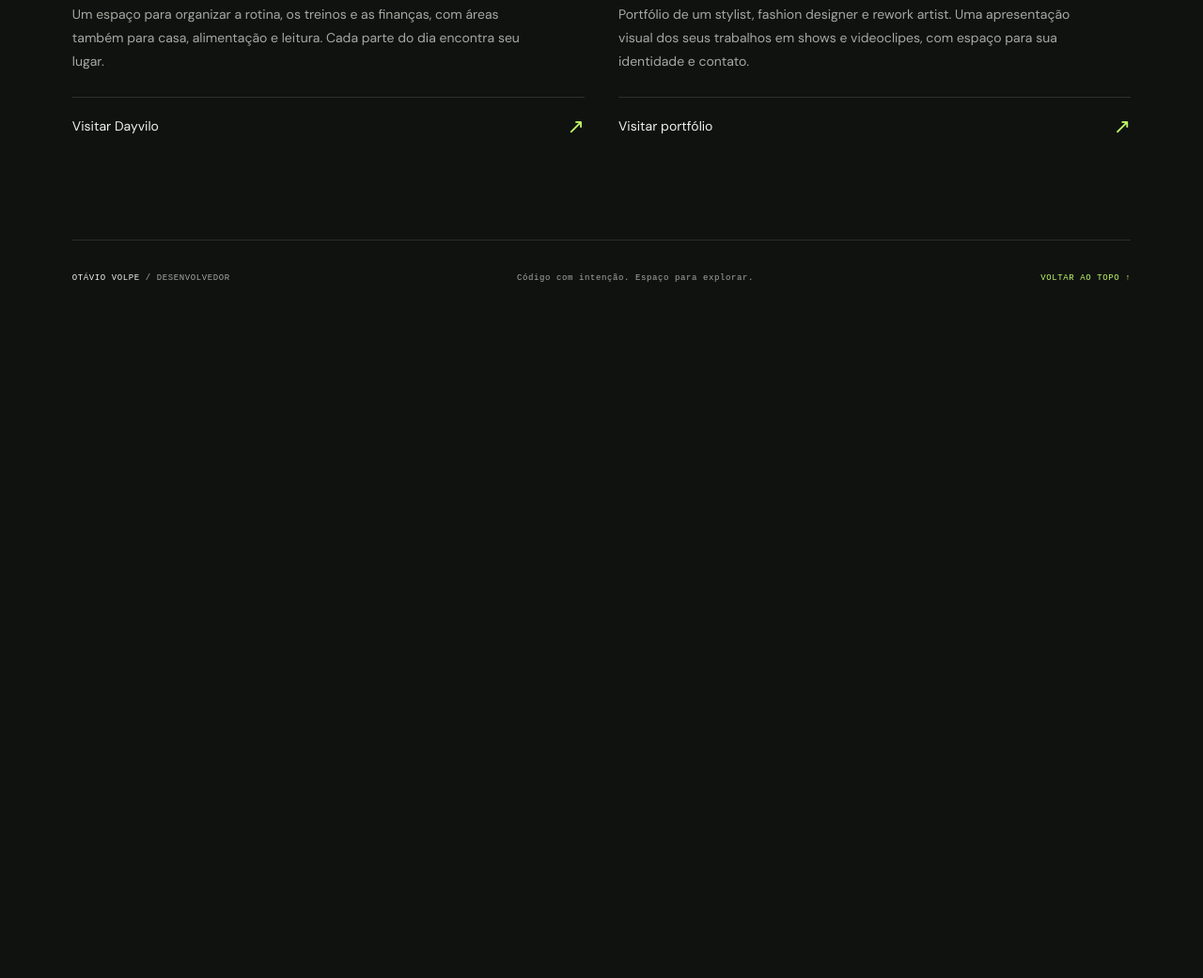
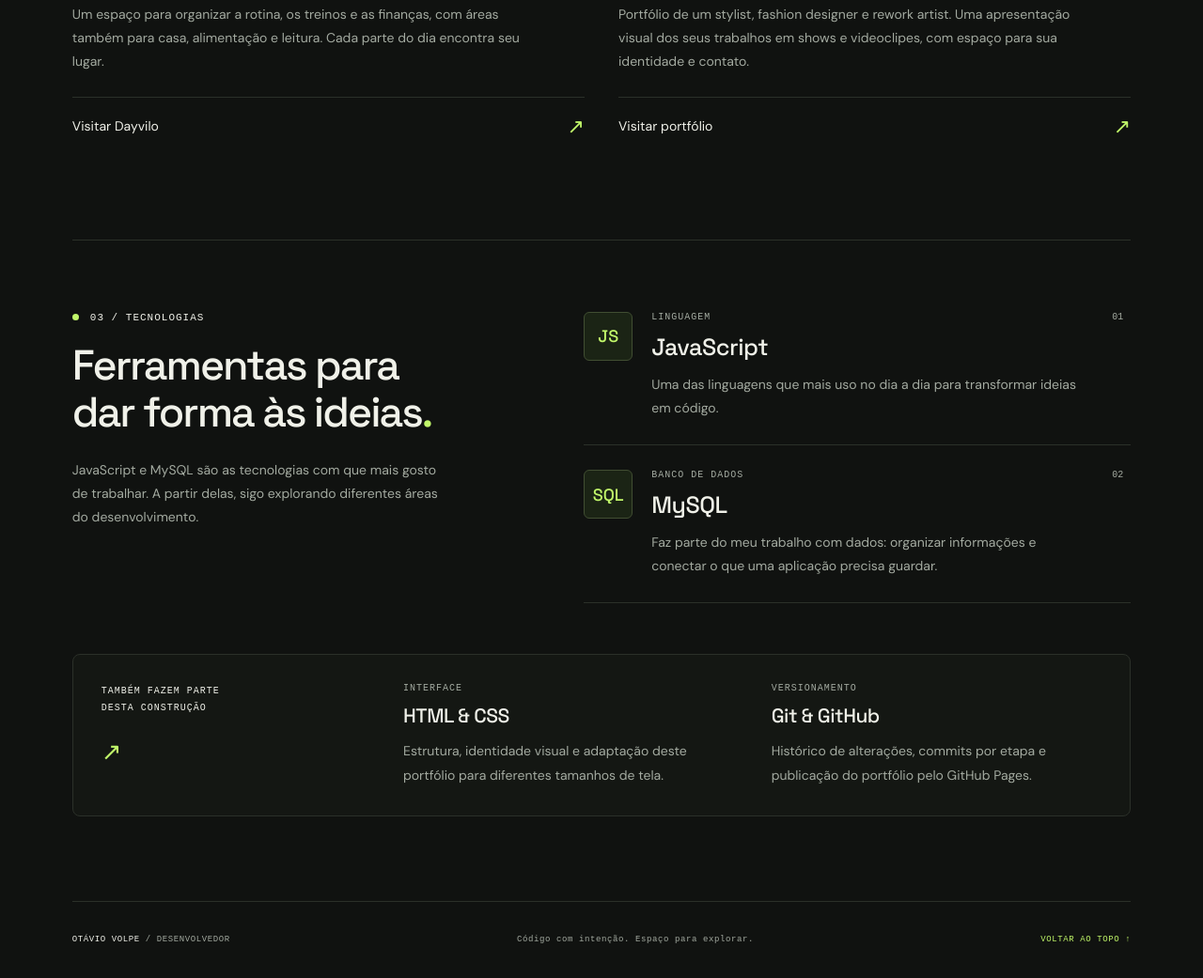
Before and after one commit to OtavioVolpe/portifolio, a website: page index.html in a window 1280 px wide. Shown: the part 1375-2416 px from the top of the page at 94% size. Before the commit the page ends 1712 px from the top, so only its background shows below. Drawn offline with Linux system fonts and the light colour scheme.

Commit message:
feat: adiciona seção de tecnologias e navegação

```diff
--- a/index.html
+++ b/index.html
@@ -14,7 +14,10 @@
     <div class="page">
       <header class="header">
         <a class="brand" href="./" aria-label="Otávio Volpe, início">ov<span>_</span></a>
-        <a class="header-label" href="#projetos">PROJETOS</a>
+        <nav class="main-nav" aria-label="Navegação principal">
+          <a class="header-label" href="#projetos">PROJETOS</a>
+          <a class="header-label" href="#tecnologias">TECNOLOGIAS</a>
+        </nav>
         <a class="github" href="https://github.com/OtavioVolpe" target="_blank" rel="noopener noreferrer">GitHub <span aria-hidden="true">↗</span><span class="sr-only"> (abre em nova aba)</span></a>
       </header>
       <main id="conteudo">
@@ -54,6 +57,30 @@
             </article>
           </div>
         </section>
+        <section class="technologies" id="tecnologias" aria-labelledby="tecnologias-titulo">
+          <div class="technologies-intro">
+            <p class="eyebrow"><span class="dot" aria-hidden="true"></span> 03 / TECNOLOGIAS</p>
+            <h2 id="tecnologias-titulo">Ferramentas para<br />dar forma às ideias<span>.</span></h2>
+            <p>JavaScript e MySQL são as tecnologias com que mais gosto de trabalhar. A partir delas, sigo explorando diferentes áreas do desenvolvimento.</p>
+          </div>
+          <div class="tech-list">
+            <article class="tech-item">
+              <span class="tech-symbol" aria-hidden="true">JS</span>
+              <div><p class="tech-category">LINGUAGEM</p><h3>JavaScript</h3><p>Uma das linguagens que mais uso no dia a dia para transformar ideias em código.</p></div>
+              <span class="tech-index" aria-hidden="true">01</span>
+            </article>
+            <article class="tech-item">
+              <span class="tech-symbol" aria-hidden="true">SQL</span>
+              <div><p class="tech-category">BANCO DE DADOS</p><h3>MySQL</h3><p>Faz parte do meu trabalho com dados: organizar informações e conectar o que uma aplicação precisa guardar.</p></div>
+              <span class="tech-index" aria-hidden="true">02</span>
+            </article>
+          </div>
+          <div class="tech-support">
+            <p class="tech-support-label">TAMBÉM FAZEM PARTE<br />DESTA CONSTRUÇÃO <span aria-hidden="true">↗</span></p>
+            <article><p class="tech-category">INTERFACE</p><h3>HTML & CSS</h3><p>Estrutura, identidade visual e adaptação deste portfólio para diferentes tamanhos de tela.</p></article>
+            <article><p class="tech-category">VERSIONAMENTO</p><h3>Git & GitHub</h3><p>Histórico de alterações, commits por etapa e publicação do portfólio pelo GitHub Pages.</p></article>
+          </div>
+        </section>
       </main>
       <footer><span>OTÁVIO VOLPE <span class="muted">/ DESENVOLVEDOR</span></span><span class="footer-note">Código com intenção. Espaço para explorar.</span><a class="edition" href="#conteudo">VOLTAR AO TOPO ↑</a></footer>
     </div>
--- a/styles.css
+++ b/styles.css
@@ -12,6 +12,9 @@ a:focus-visible { outline: 2px solid var(--green); outline-offset: 6px; }
 .brand span { color: var(--green); }
 .header-label, .eyebrow, .visual-top, .visual-bottom, footer { font-family: monospace; font-size: 11px; letter-spacing: 1px; }
 .header-label { color: var(--muted); }
+.main-nav { display: flex; align-items: center; gap: 26px; }
+.main-nav a { padding: 12px 0; }
+.main-nav a:hover { color: var(--green); }
 .github { font-size: 14px; }
 .github span[aria-hidden] { color: var(--green); margin-left: 16px; }
 .hero { display: grid; grid-template-columns: 1.5fr 1fr; align-items: center; gap: 6%; min-height: calc(100svh - 190px); padding: 72px 0; }
@@ -61,6 +64,25 @@ footer { border-top: 1px solid var(--line); min-height: 82px; display: flex; ali
 .project-link:hover { color: var(--green); }
 .project-link:hover > span[aria-hidden] { transform: translate(2px, -2px); }
 @media (max-width: 700px) { .projects { padding: 48px 0 60px; } .projects-heading { align-items: start; flex-direction: column; gap: 20px; margin-bottom: 28px; } .project-grid { grid-template-columns: 1fr; gap: 42px; } .project-meta { font-size: 9px; } }
+.technologies { display: grid; grid-template-columns: 1fr 1.25fr; gap: 54px 7%; padding: 76px 0 90px; border-top: 1px solid var(--line); scroll-margin-top: 24px; }
+.technologies-intro .eyebrow { margin-bottom: 20px; }
+.technologies h2 { font: 500 clamp(32px, 3.5vw, 50px)/1.12 'Space Grotesk', sans-serif; letter-spacing: -.045em; margin: 0 0 24px; }
+.technologies h2 span { color: var(--green); }
+.technologies-intro > p:last-child { max-width: 390px; margin: 0; color: var(--muted); font-size: 14px; line-height: 1.8; }
+.tech-item { display: grid; grid-template-columns: 52px minmax(0, 1fr) 20px; gap: 20px; padding: 26px 0; border-bottom: 1px solid var(--line); }
+.tech-item:first-child { padding-top: 0; }
+.tech-symbol { display: grid; place-items: center; height: 52px; border: 1px solid #414e32; background: #1b2415; border-radius: 6px; color: var(--green); font: 500 18px 'Space Grotesk', sans-serif; }
+.tech-category { font: 10px monospace; letter-spacing: 1px; color: var(--muted); margin: 0 0 10px; }
+.technologies h3 { font: 500 25px 'Space Grotesk', sans-serif; letter-spacing: -.5px; margin: 0 0 12px; }
+.tech-item div > p:last-child, .tech-support article > p:last-child { margin: 0; font-size: 14px; color: var(--muted); line-height: 1.8; }
+.tech-index { font: 10px monospace; color: var(--muted); }
+.tech-support { grid-column: 1 / -1; display: grid; grid-template-columns: .8fr 1fr 1fr; gap: 40px; padding: 30px; border: 1px solid var(--line); border-radius: 8px; background: #141713; }
+.tech-support-label { font: 10px/1.8 monospace; letter-spacing: 1px; margin: 0; }
+.tech-support-label span { display: block; color: var(--green); font-size: 26px; margin-top: 16px; }
+.tech-support h3 { font-size: 21px; }
+@media (max-width: 900px) { .technologies { gap: 36px; } .tech-support { gap: 24px; padding: 24px; } .tech-item { gap: 14px; } }
+@media (max-width: 700px) { .technologies { grid-template-columns: 1fr; padding: 48px 0 60px; } .tech-support { grid-template-columns: 1fr; } .tech-support article { border-top: 1px solid var(--line); padding-top: 20px; } .tech-support-label { display: flex; align-items: center; justify-content: space-between; gap: 20px; } .tech-support-label span { margin-top: 0; } .main-nav { gap: 14px; } .header { gap: 12px; } }
+@media (max-width: 370px) { .header { flex-wrap: wrap; padding: 14px 0; row-gap: 4px; } .main-nav { order: 3; flex-basis: 100%; justify-content: center; gap: 24px; } }
 @media (min-width: 1600px) { .hero { min-height: 710px; } }
 @media (max-width: 900px) { .hero { gap: 30px; } .visual { padding: 18px; } .visual-bottom b { padding: 0; } .visual-top, .visual-bottom { font-size: 8px; letter-spacing: 0; } .footer-note { display: none; } }
 @media (max-width: 700px) { .page { padding: 0 7%; } .header { min-height: 84px; } .header-label { font-size: 8px; letter-spacing: .5px; } .brand { font-size: 32px; } .hero { grid-template-columns: 1fr; padding: 52px 0 40px; gap: 42px; } h1 { font-size: clamp(64px, 17vw, 100px); } .eyebrow { font-size: 9px; } .role { font-size: 19px; } .visual { width: 100%; aspect-ratio: 1.25; max-height: 350px; padding: 24px; } .orbit { width: 53%; } .code-mark { font-size: 64px; } .visual-top, .visual-bottom { font-size: 9px; } footer { flex-wrap: wrap; padding: 24px 0; min-height: 82px; gap: 12px; } }
```
Also changed, not shown: README.md.
